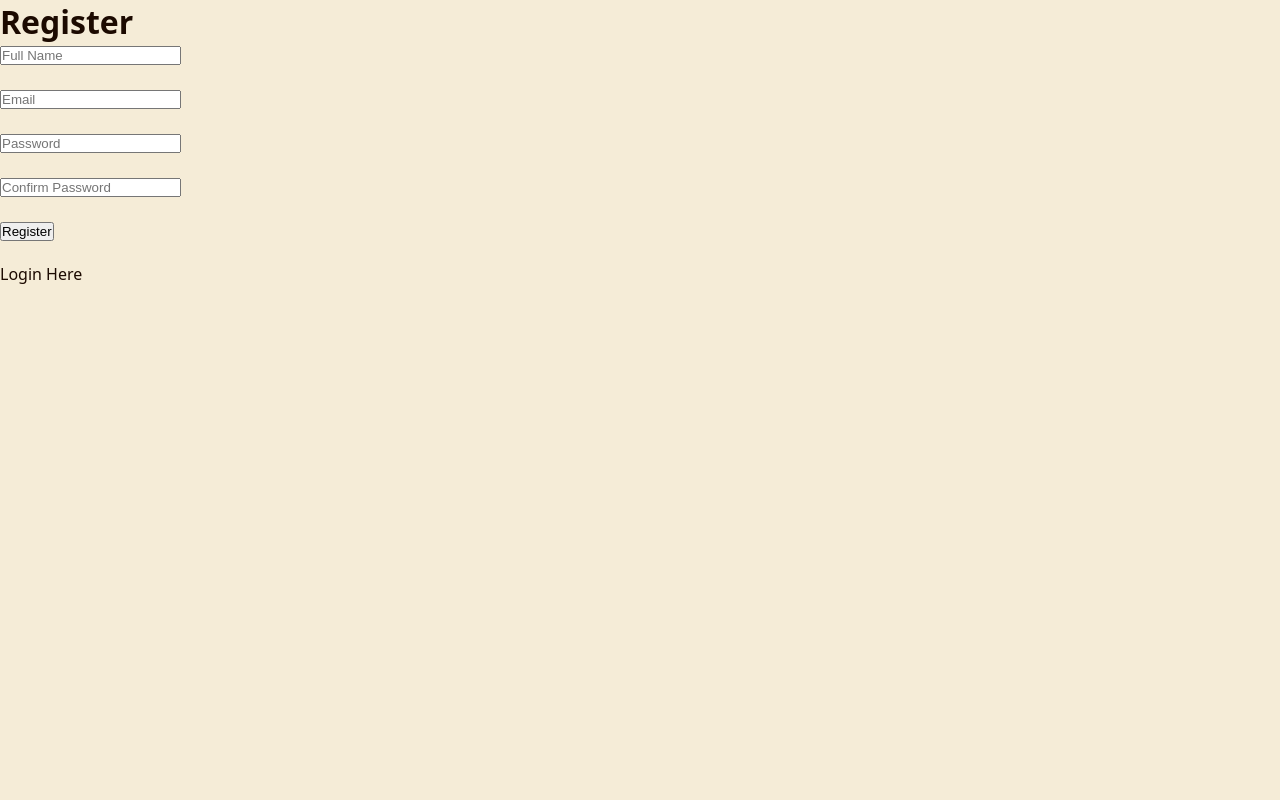
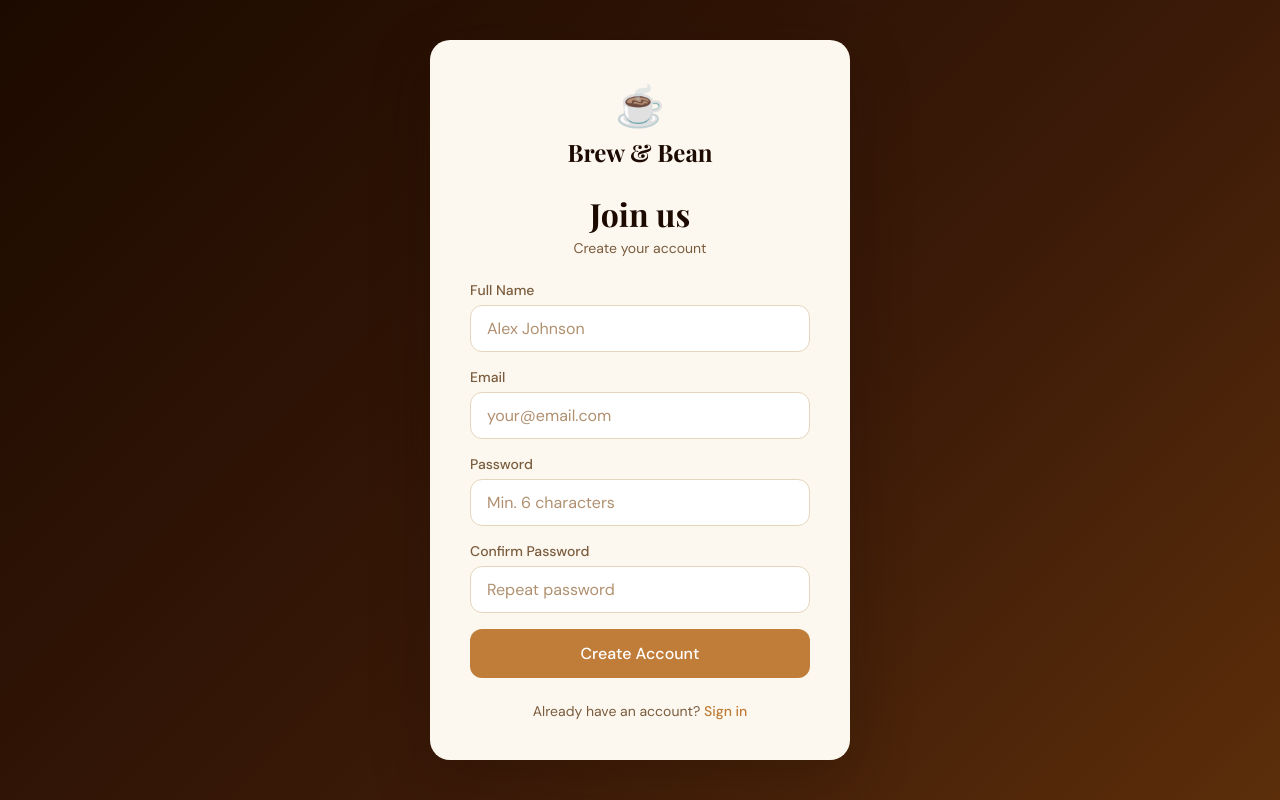
Before and after one commit to LyKuyHor1116/Final-Project, a PHP site: page /DevOps/register.php in a window 1280 px wide. Run offline with PHP 8.4, Linux system fonts and the light colour scheme.

Commit message:
Update register.php

```diff
--- a/app/DevOps/register.php
+++ b/app/DevOps/register.php
@@ -76,65 +76,50 @@ if ($_SERVER['REQUEST_METHOD'] === 'POST') {
 <head>
     <meta charset="UTF-8">
     <meta name="viewport" content="width=device-width, initial-scale=1.0">
-    <title>Register</title>
-
+    <title>Register — Brew & Bean</title>
     <link rel="stylesheet" href="style.css">
+    <link href="https://fonts.googleapis.com/css2?family=Playfair+Display:wght@400;600;700&family=DM+Sans:wght@300;400;500&display=swap" rel="stylesheet">
 </head>
 
-<body>
+<body class="auth-page">
+    <div class="auth-wrapper">
+        <div class="auth-card page-enter">
+            <div class="auth-logo">
+                <span class="logo-icon">☕</span>
+                <h1 class="logo-text">Brew & Bean</h1>
+            </div>
+            <h2 class="auth-title">Join us</h2>
+            <p class="auth-subtitle">Create your account</p>
 
-    <h1>Register</h1>
+            <?php if ($error): ?>
+                <div class="message message-error"><?= htmlspecialchars($error) ?></div>
+            <?php endif; ?>
 
-    <?php if ($error): ?>
-        <p><?= htmlspecialchars($error) ?></p>
-    <?php endif; ?>
+            <form method="POST" class="auth-form" novalidate>
+                <div class="form-group">
+                    <label for="name">Full Name</label>
+                    <input type="text" id="name" name="name" placeholder="Alex Johnson" required>
+                </div>
+                <div class="form-group">
+                    <label for="email">Email</label>
+                    <input type="email" id="email" name="email" placeholder="your@email.com" required>
+                </div>
+                <div class="form-group">
+                    <label for="password">Password</label>
+                    <input type="password" id="password" name="password" placeholder="Min. 6 characters" required>
+                </div>
+                <div class="form-group">
+                    <label for="confirm_password">Confirm Password</label>
+                    <input type="password" id="confirm_password" name="confirm_password" placeholder="Repeat password" required>
+                </div>
+                <button type="submit" class="btn btn-primary">Create Account</button>
+            </form>
 
-    <form method="POST">
-
-        <input
-            type="text"
-            name="name"
-            placeholder="Full Name"
-            required>
-
-        <br><br>
-
-        <input
-            type="email"
-            name="email"
-            placeholder="Email"
-            required>
-
-        <br><br>
-
-        <input
-            type="password"
-            name="password"
-            placeholder="Password"
-            required>
-
-        <br><br>
-
-        <input
-            type="password"
-            name="confirm_password"
-            placeholder="Confirm Password"
-            required>
-
-        <br><br>
-
-        <button type="submit">
-            Register
-        </button>
-
-    </form>
-
-    <br>
-
-    <a href="index.php">
-        Login Here
-    </a>
-
+            <p class="auth-link">
+                Already have an account? <a href="index.php">Sign in</a>
+            </p>
+        </div>
+    </div>
 </body>
 
 </html>
```
